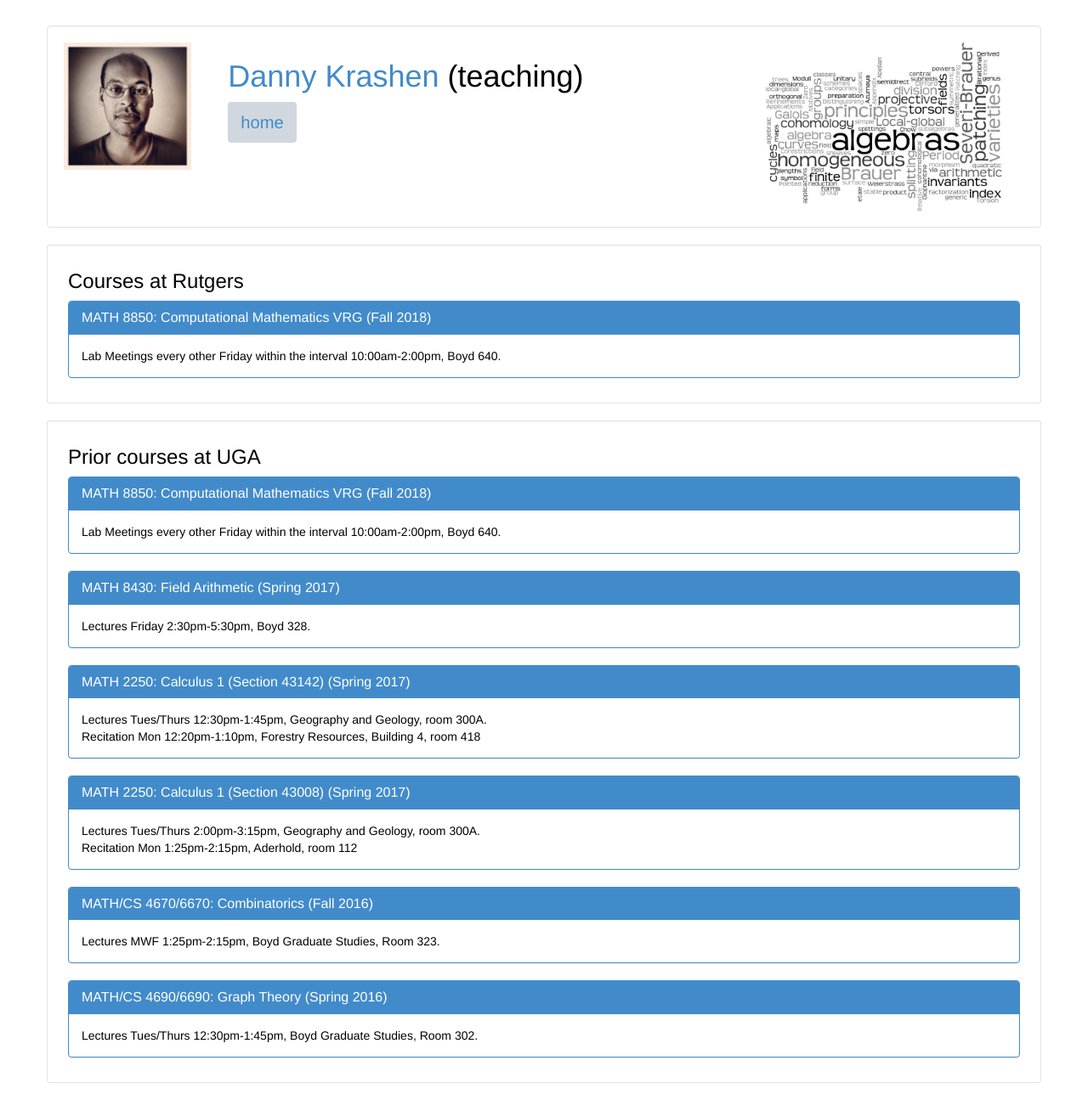
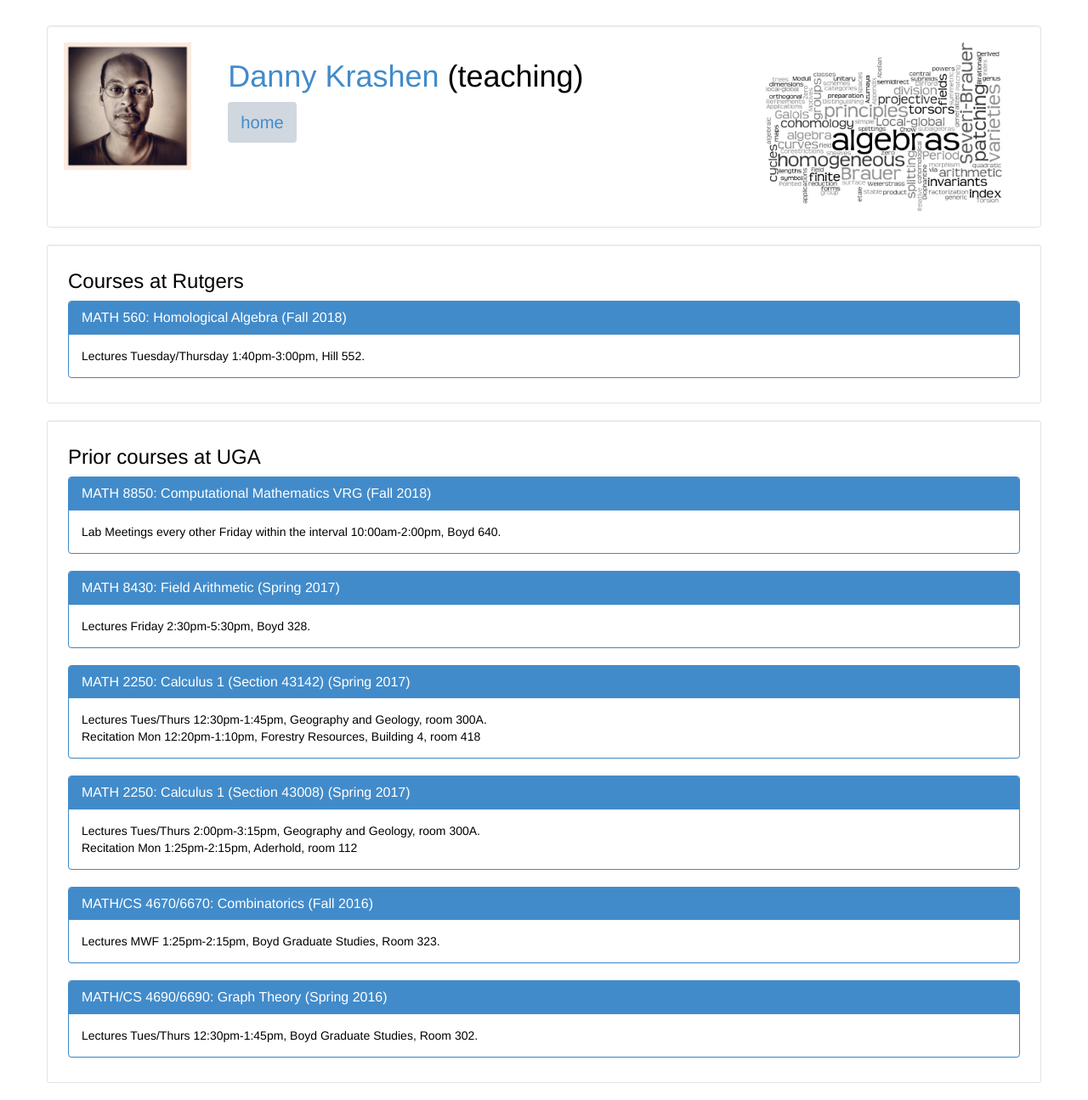
Before and after one commit to dkrashen/dkrashen.github.io, a Jekyll site: the page built from teaching.html, in a window 1280 px wide. Shown: the whole page at 85% size. Built offline with Jekyll 4.4.1, drawn with Linux system fonts in a browser that asks for light colours.

Commit message:
add course info

```diff
--- a/_data/metavita_public.yml
+++ b/_data/metavita_public.yml
@@ -1164,10 +1164,10 @@ group, American Institute of Mathematics"
 
 courses-rutgers:
 
-  - title: "MATH 8850: Computational Mathematics VRG"
-    url: "http://compvrg.github.io/compvrg-spring-2018/"
-    schedule: "Lab Meetings every other Friday within the interval 10:00am-2:00pm"
-    location: "Boyd 640"
+  - title: "MATH 560: Homological Algebra"
+    url: "http://dkrashen.github.io/homological-algebra/"
+    schedule: "Lectures Tuesday/Thursday 1:40pm-3:00pm"
+    location: "Hill 552"
     semester: "Fall 2018"
 
 courses-uga:
```
